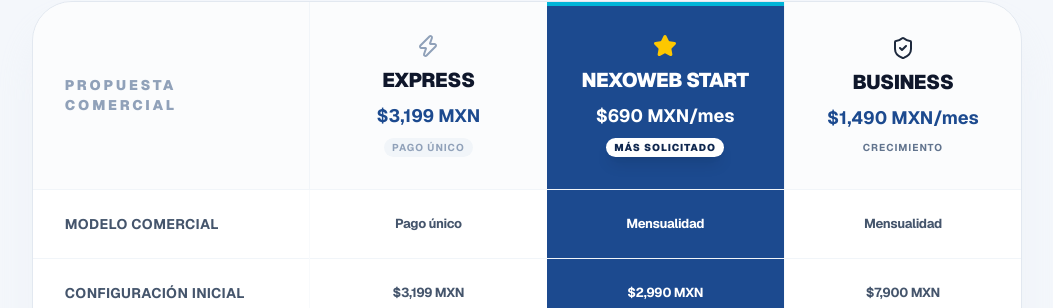
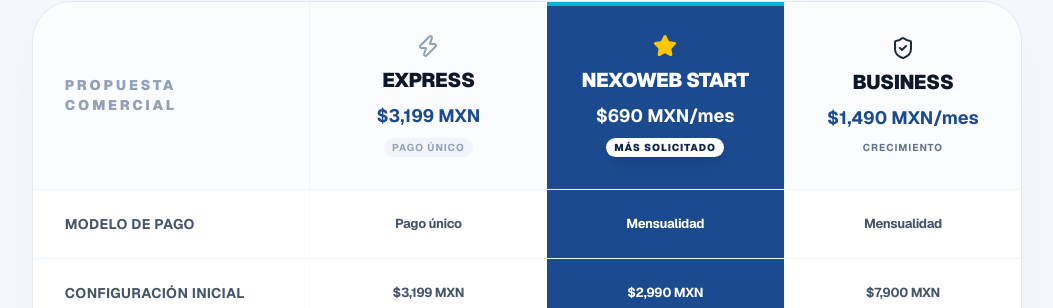
Before and after one commit to Mayk2607/nexoweb-site, a Next.js app: page / in a window 1280 px wide. Shown: the part 2901-3209 px from the top of the page, without its empty margins (113-1166 px from the left). Built offline with nearby package versions, Linux system fonts and the light colour scheme.

Commit message:
fix: definitive contrast and design polish for plan comparison

```diff
--- a/components/sections/PlanComparison.tsx
+++ b/components/sections/PlanComparison.tsx
@@ -7,7 +7,7 @@
 
 /** Comparison Data with rich labels */
 const ROWS = [
-  { label: "Modelo Comercial",    express: "Pago único",                  start: "Mensualidad",        business: "Mensualidad" },
+  { label: "Modelo de Pago",    express: "Pago único",                  start: "Mensualidad",        business: "Mensualidad" },
   { label: "Configuración Inicial", express: expressPackage.price,          start: start.setupPrice,     business: business.setupPrice },
   { label: "Costo Mensual",       express: "—",                           start: start.monthlyPrice,   business: business.monthlyPrice },
   { label: "Estructura Web",      express: "Landing básica",              start: "Landing Pro",        business: "Multi-página" },
@@ -24,7 +24,7 @@
 function FeatureCell({ value, highlight }: { value: string | boolean; highlight?: boolean }) {
   if (value === true) {
     return (
-      <div className="flex justify-center">
+      <div className="flex justify-center md:justify-center">
         <div className={cn(
           "flex h-7 w-7 items-center justify-center rounded-full transition-transform hover:scale-110",
           highlight ? "bg-white text-[#1c4a8f] shadow-lg shadow-white/20" : "bg-emerald-100 text-emerald-600"
@@ -36,7 +36,7 @@
   }
   if (value === false) {
     return (
-      <div className="flex justify-center">
+      <div className="flex justify-center md:justify-center">
         <div className={cn(
           "flex h-7 w-7 items-center justify-center rounded-full",
           highlight ? "bg-white/10 text-white/30" : "bg-slate-100 text-slate-300"
@@ -55,6 +55,7 @@
     </span>
   );
 }
+
 
 
 
```
